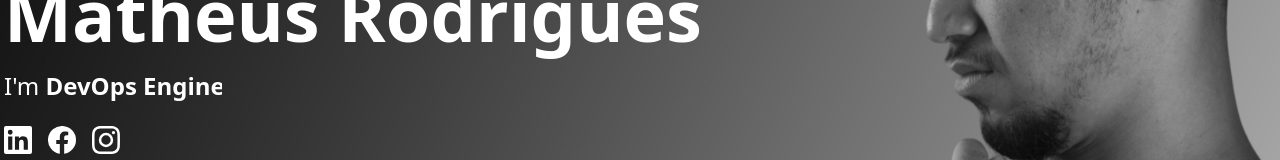
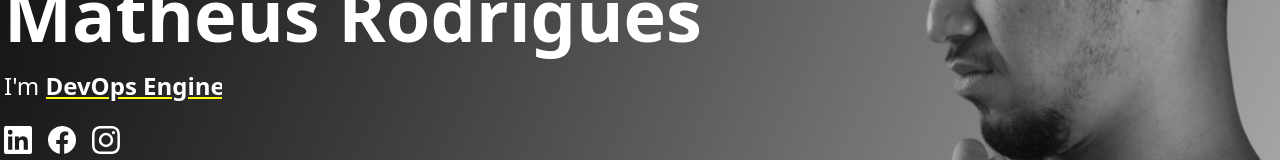
Before and after one commit to m1theusr/portfolio, a React (Vite) app: page / in a window 1280 px wide. Shown: the part 334-494 px from the top of the page. Built offline with nearby package versions, Linux system fonts and the light colour scheme.

Commit message:
chore: change text color

```diff
--- a/src/app/App.jsx
+++ b/src/app/App.jsx
@@ -36,7 +36,7 @@ const HomePage = () => {
             <span
               className="overflow-hidden border-r-2 border-[rgb(251,255,0)] whitespace-nowrap max-w-[13ch] animate-typing text-2xl font-bold text-white"
             >
-              <span className="block group-[data-text='0']:block group-[data-text='1']:hidden">
+              <span className="block group-[data-text='0']:block group-[data-text='1']:hidden underline decoration-[rgb(251,255,0)]">
                 DevOps Engineer
               </span>
               <span className="hidden group-[data-text='1']:block group-[data-text='0']:hidden">
```
